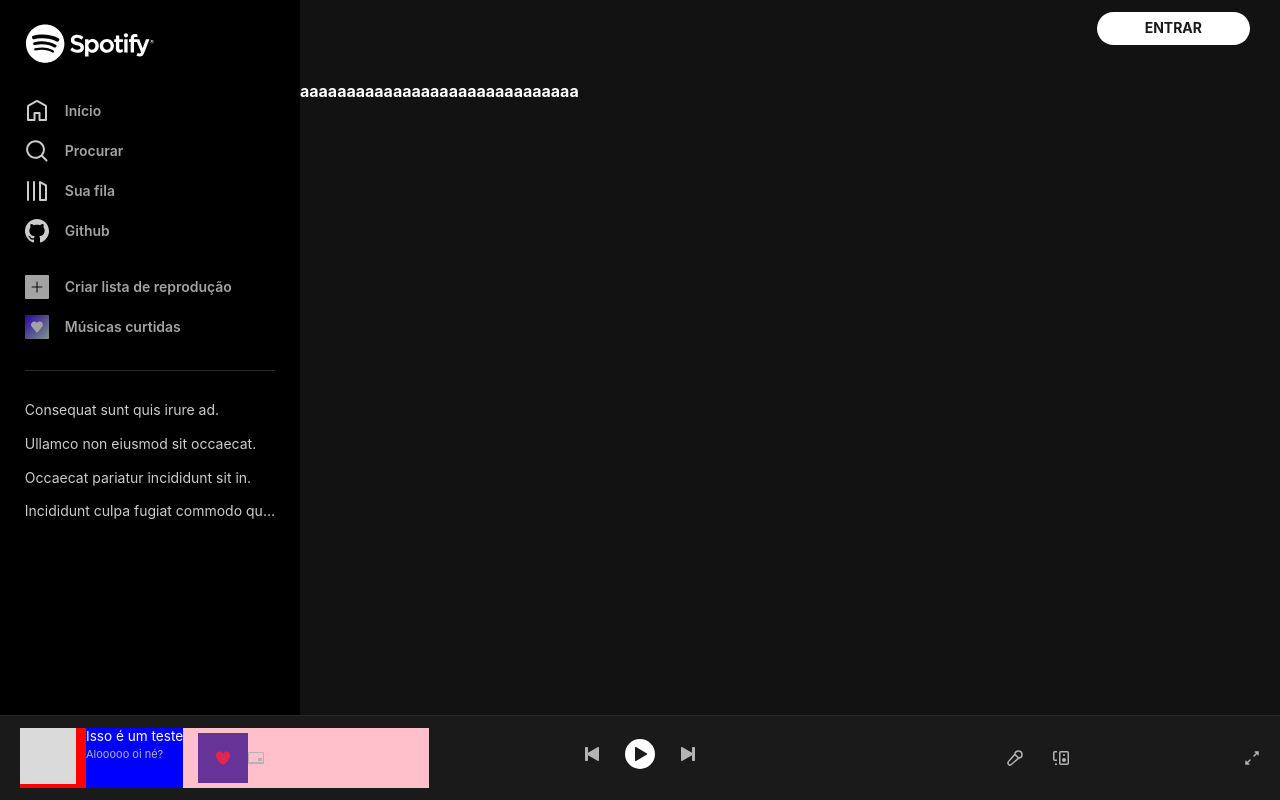
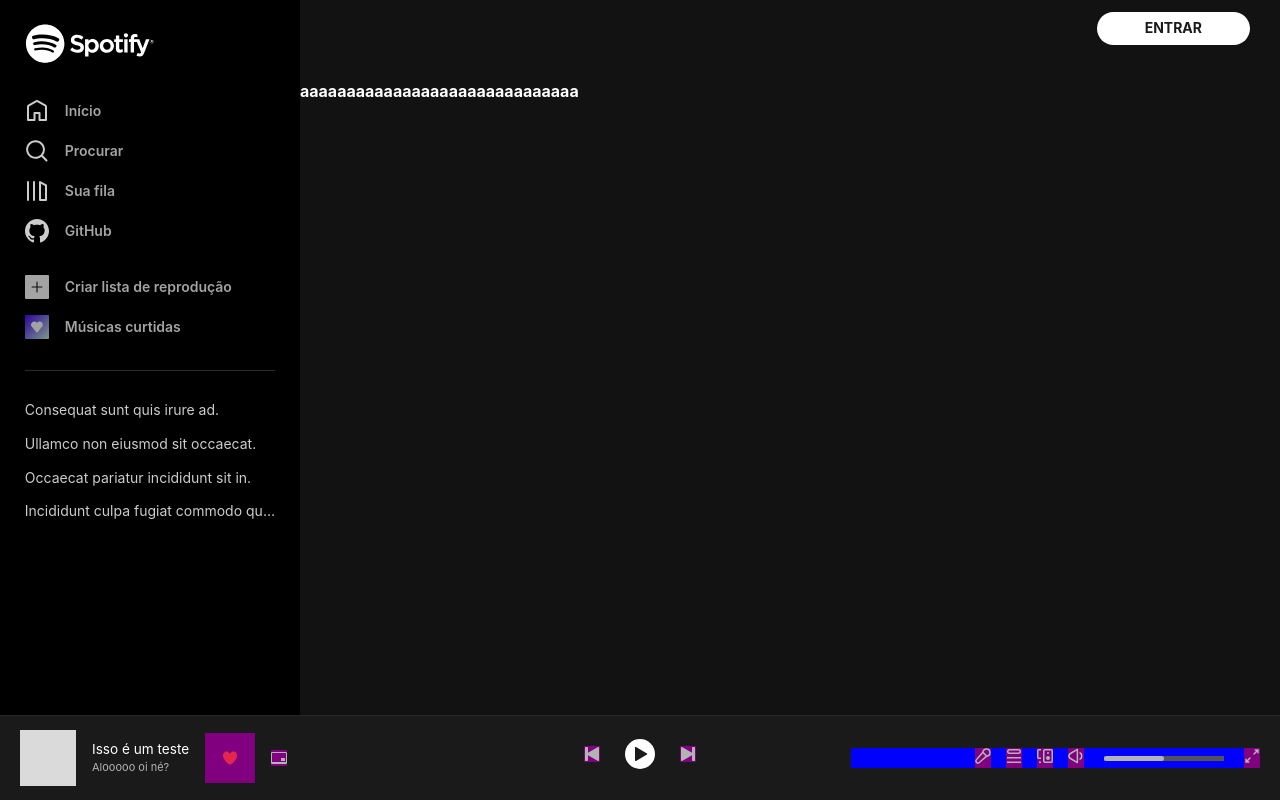
Before and after one commit to junioranheu/spotify-react-v2, a Next.js app: page / in a window 1280 px wide. Built offline with nearby package versions, Linux system fonts and the light colour scheme.

Commit message:
continuar desenvolvimento do componente barra.player.tsx e suas dependências

```diff
--- a/components/barra/barra.tsx
+++ b/components/barra/barra.tsx
@@ -1,6 +1,6 @@
 import { Fragment } from 'react';
-import BarraDeslogado from './barra.deslogado';
-import BarraPlayer from './barra.player';
+import BarraDeslogado from './deslogado/barra.deslogado';
+import BarraPlayer from './logado/barra.player';
 
 interface iParametros {
     isAuth: boolean | undefined;
--- a/components/barra/barra.deslogado.tsx
+++ b/components/barra/deslogado/barra.deslogado.tsx
@@ -1,4 +1,4 @@
-import Botao from '../../components/outros/botao';
+import Botao from '../../../components/outros/botao';
 import Styles from './barra.deslogado.module.scss';
 
 export default function BarraDeslogado() {
--- a/components/barra/barra.player.module.scss
+++ b/components/barra/logado/barra.player.module.scss
@@ -30,7 +30,7 @@
     }
 
     .spanIcone {
-        // background-color: purple;
+        background-color: purple;
         display: flex;
         justify-content: center;
     }
@@ -38,37 +38,21 @@
 
 /* =-=-=-=-=-=-=-=-=-=-= Div 1 =-=-=-=-=-=-=-=-=-=-= */
 .divInfo {
-    background-color: pink;
+    // background-color: pink;
     width: 33%;
 
     display: flex;
     justify-content: flex-start;
     align-items: center;
-    gap: 0px;
-
-    .divInner {
-        background-color: red !important;
-        display: flex;
-        justify-content: center;
-
-        margin-right: 5px;
-    }
-
-    .iconeCoracao {
-        background-color: rebeccapurple;
-        margin-left: 10px;
-    }
+    gap: 1rem;
 
     img {
         cursor: pointer;
     }
 
     .infoMusica {
-        background-color: blue !important;
-        margin-left: 10px;
-
-        /* min-width: 150px !important; */
-        max-width: 150px !important;
+        // background-color: blue !important;
+        max-width: 9.375rem !important;
 
         display: flex;
         flex-direction: column;
@@ -129,7 +113,7 @@
         display: flex;
         justify-content: center;
         align-items: center;
-        gap: 25px;
+        gap: 1.55rem;
     }
 
     .btnPlay {
@@ -163,21 +147,21 @@
     }
 
     .divPlayerInner {
-        /* background-color: pink; */
+        background-color: red;
         width: 100%;
-        margin-top: 8px;
+        margin-top: 0.5rem;
 
         display: flex;
         justify-content: center;
         align-items: center;
 
-        gap: 15px;
+        gap: 1rem;
     }
 }
 
 /* =-=-=-=-=-=-=-=-=-=-= Div 3 =-=-=-=-=-=-=-=-=-=-= */
 .divOpcoes {
-    /* background-color: blue; */
+    background-color: blue;
     width: 33%;
 
     display: flex;
--- a/components/barra/barra.player.tsx
+++ b/components/barra/logado/barra.player.tsx
@@ -1,19 +1,38 @@
 import Image from 'next/image';
 import Link from 'next/link';
-import { Fragment } from 'react';
-import TesteImagem from '../../assets/image/cinza.webp';
-import handleFullScreen from '../../utils/outros/handleFullScreen';
-import Coracao from '../outros/coracao';
-import BotaoAvancar from '../svg/barra.player/botaoAvancar';
-import BotaoPlay from '../svg/barra.player/botaoPlay';
-import BotaoVoltar from '../svg/barra.player/botaoVoltar';
-import Dispositivo from '../svg/barra.player/dispositivo';
-import FullScreen from '../svg/barra.player/fullscreen';
-import Microfone from '../svg/barra.player/microfone';
-import Toggle from '../svg/barra.player/toggle';
+import { useRouter } from 'next/router';
+import { Fragment, useEffect, useState } from 'react';
+import TesteImagem from '../../../assets/image/cinza.webp';
+import handleFullScreen from '../../../utils/outros/handleFullScreen';
+import Coracao from '../../outros/coracao';
+import BotaoAvancar from '../../svg/barra.player/botaoAvancar';
+import BotaoPlay from '../../svg/barra.player/botaoPlay';
+import BotaoVoltar from '../../svg/barra.player/botaoVoltar';
+import Dispositivo from '../../svg/barra.player/dispositivo';
+import Fila from '../../svg/barra.player/fila';
+import FullScreen from '../../svg/barra.player/fullscreen';
+import Microfone from '../../svg/barra.player/microfone';
+import Toggle from '../../svg/barra.player/toggle';
+import Volume1 from '../../svg/barra.player/volume1';
+import Volume2 from '../../svg/barra.player/volume2';
+import Volume3 from '../../svg/barra.player/volume3';
+import Volume4 from '../../svg/barra.player/volume4';
 import Styles from './barra.player.module.scss';
+import ProgressBarVolume from './outros/progressBar.volume';
 
 export default function BarraPlayer() {
+
+    const asPath = useRouter();
+    const [url, setUrl] = useState('');
+    useEffect(() => {
+        setUrl(asPath.pathname);
+    }, [asPath]);
+
+    const [volume, setVolume] = useState(50);
+    function handleVolume(vol: number) {
+        setVolume(Math.floor(vol));
+    }
+
     return (
         <section className={Styles.barraPlayer}>
             {/* =-=-=-=-=-=-=-=-=-=-=-= Primeira div, esquerda =-=-=-=-=-=-=-=-=-=-=-= */}
@@ -21,10 +40,7 @@
                 {
                     // musicaContext?.musicaId > 0 && (
                     <Fragment>
-                        <div className={Styles.divInner}>
-                            <div>
                         <Image src={TesteImagem} width={56} height={56} alt='' />
-                            </div>
 
                         <div className={Styles.infoMusica}>
                             <span className={Styles.infoTitulo} title={'xxxxxx'}>
@@ -40,9 +56,8 @@
                                 Alooooo oi né?
                             </span>
                         </div>
-                        </div>
 
-                        <span className={`${Styles.spanIcone} ${Styles.iconeCoracao}`} onClick={() => null} title='Curtir/descurtir música'>
+                        <span className={Styles.spanIcone} onClick={() => null} title='Curtir/descurtir música'>
                             <Coracao isMusicaCurtida={true} />
                         </span>
 
@@ -106,7 +121,7 @@
 
                 <span className={Styles.spanIcone} title='Visualizar fila'>
                     <Link href={'/fila'}>
-                        {/* <Fila cor={(url === '/fila' ? 'var(--verde)' : '')} /> */}
+                        <Fila cor={(url === '/fila' ? 'var(--cor-principal)' : '')} />
                     </Link>
                 </span>
 
@@ -115,7 +130,7 @@
                 </span>
 
                 <span className={Styles.spanIcone} onClick={() => null}>
-                    {/* {
+                    {
                         volume >= 65 ? (
                             <Volume4 />
                         ) : volume >= 30 && volume < 65 ? (
@@ -125,11 +140,11 @@
                         ) : (
                             <Volume1 />
                         )
-                    } */}
+                    }
                 </span>
 
-                <div className={Styles.divVolume} title={`Volume 1000000000`}>
-                    {/* <ProgressBarVolume getVolume={getVolume} volume={volume} /> */}
+                <div className={Styles.divVolume} title={`Volume ${volume}`}>
+                    <ProgressBarVolume handleVolume={handleVolume} volume={volume} />
                 </div>
 
                 <span className={Styles.spanIcone} onClick={() => handleFullScreen()}>
--- /dev/null
+++ b/components/barra/logado/outros/progressBar.module.scss
@@ -0,0 +1,61 @@
+.progressWrapper {
+    width: 100%;
+    height: 5px;
+    background: #535353;
+    cursor: pointer;
+
+    &:hover {
+        .progress {
+            background-color: var(--cor-principal);
+
+            .pointer {
+                display: flex !important;
+            }
+        }
+    }
+
+    .progress {
+        background-color: #B3B3B3;
+        border-radius: 100px;
+        height: 100%;
+        position: relative;
+        width: 20%;
+        transition: all 0.01s ease-in;
+
+        .pointer {
+            display: none;
+            position: absolute;
+            right: 0px;
+            top: -50%;
+            transform: translateY(10%);
+            width: 9px;
+            height: 9px;
+            border-radius: 50%;
+            background: #ffffff;
+            box-shadow: 0px 0px 4px rgba(0, 0, 0, 0.24);
+            justify-content: center;
+            align-items: center;
+
+            .toast {
+                width: 140px;
+                height: 32px;
+                background: #ffffff;
+                box-shadow: 0px 10px 20px rgba(0, 0, 0, 0.05);
+                border-radius: 4px;
+                position: absolute;
+                top: -34px;
+                left: 50%;
+                transform: translateX(-50%);
+                display: none;
+            }
+        }
+    }
+}
+
+.tempoSpan {
+    font-size: 0.6875rem;
+    line-height: 1rem;
+    color: #B3B3B3;
+    text-transform: none;
+    letter-spacing: normal;
+}
--- /dev/null
+++ b/components/barra/logado/outros/progressBar.volume.tsx
@@ -0,0 +1,64 @@
+import { useEffect, useRef, useState } from 'react';
+import Styles from './progressBar.module.scss';
+
+interface iParametros {
+    handleVolume: (vol: number) => void;
+    volume: number;
+}
+
+// https://codesandbox.io/s/quirky-hopper-jfcx9?file=/src/progress.js:0-2097
+export default function ProgressBarVolume({ handleVolume, volume }: iParametros) {
+
+    const [volumeControleInterno, setVolumeControleInterno] = useState(0);
+    const [widthElemento, setWidthElemento] = useState(0);
+    const refPointer = useRef(null);
+
+    useEffect(() => {
+        // Pegar uma vez o tamanho do elemento;
+        var rect = document?.querySelector('#progressWrapperVolume')?.getBoundingClientRect();
+        const widthElemento = rect?.width ?? 0;
+        setWidthElemento(widthElemento);
+
+        // Definir o volume ao carregar, com base em props.volume;
+        const volumeInicial = (volume * widthElemento) / 100;
+        setVolumeControleInterno(volumeInicial);
+    }, [document, volume]);
+
+    function handleClick(e: any) {
+        e.preventDefault();
+        var rect = document?.querySelector('#progressWrapperVolume')?.getBoundingClientRect();
+
+        if (!rect) {
+            return false;
+        }
+
+        let posicaoClick = e.clientX - rect?.left;
+
+        // Ajustar caso seja menor que 0;
+        posicaoClick = posicaoClick < 0 ? 0 : posicaoClick;
+
+        // Calcular o volume real, já que o volume pode passar de 100;
+        let volumeRealCalculo = ((posicaoClick / (widthElemento - 1)) * 100);
+        handleVolume(volumeRealCalculo);
+
+        // Corrigir bug do "100";
+        if (volumeRealCalculo >= 99) {
+            // console.log('100!!!' + widthElemento);
+            posicaoClick = widthElemento;
+            setVolumeControleInterno(100);
+        }
+
+        // Volume "bruto", para exibir no elemento;
+        setVolumeControleInterno(posicaoClick);
+    }
+
+    return (
+        <div className={Styles.progressWrapper} id='progressWrapperVolume' onClick={(e) => handleClick(e)}>
+            <div className={Styles.progress} style={{ width: volumeControleInterno }}>
+                <div className={Styles.pointer} ref={refPointer}>
+                    <div className={Styles.toast}></div>
+                </div>
+            </div>
+        </div>
+    )
+}
--- a/components/navbar/sidebar/sidebar.tsx
+++ b/components/navbar/sidebar/sidebar.tsx
@@ -45,7 +45,7 @@
                     </span>
 
                     <span className='pointer' onClick={() => window.open('https://github.com/junioranheu', '_blank')}>
-                        <Github width='24px' /> <span>Github</span>
+                        <Github width='24px' /> <span>GitHub</span>
                     </span>
                 </div>
 
--- a/styles/globals.scss
+++ b/styles/globals.scss
@@ -4,7 +4,7 @@
     --branco: #FFFFFF;
     --cinza: #121212;
     --bege: #f4f2f0;
-    --cor-principal: #99FDAD;
+    --cor-principal: #1DD05E;
 
     --toastify-color-progress-light: var(--cor-principal) !important;
     --toastify-color-progress-warning: var(--cor-principal) !important;
@@ -189,13 +189,13 @@
 
 /* =-=-=-=-=-=-=-=-=-=-= Coração =-=-=-=-=-=-=-=-=-=-= */
 .coracao {
-    /* background-color: red; */
+    // background-color: red;
     background-image: url('../assets/image/coracao-animacao.png');
     background-repeat: no-repeat;
     background-size: 2900%;
     background-position: left;
-    height: 50px;
-    width: 50px;
+    height: 3.125rem;
+    width: 3.125rem;
     margin: 0 auto;
     cursor: pointer;
 }
```
Also changed, not shown: components/barra/deslogado/barra.deslogado.module.scss (renamed from components/barra/barra.deslogado.module.scss). Lines whose indentation alone changed are shown as unchanged.
